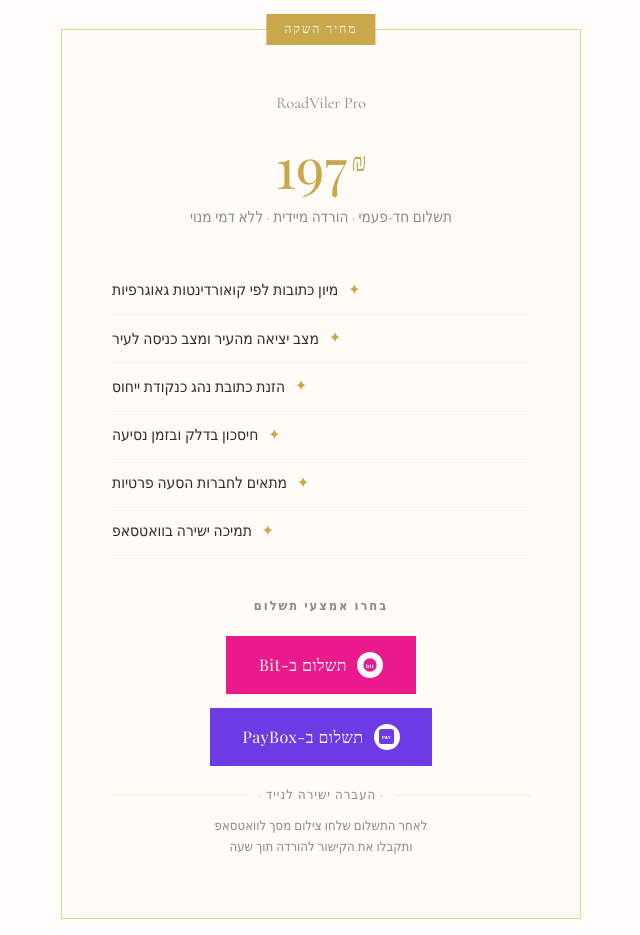
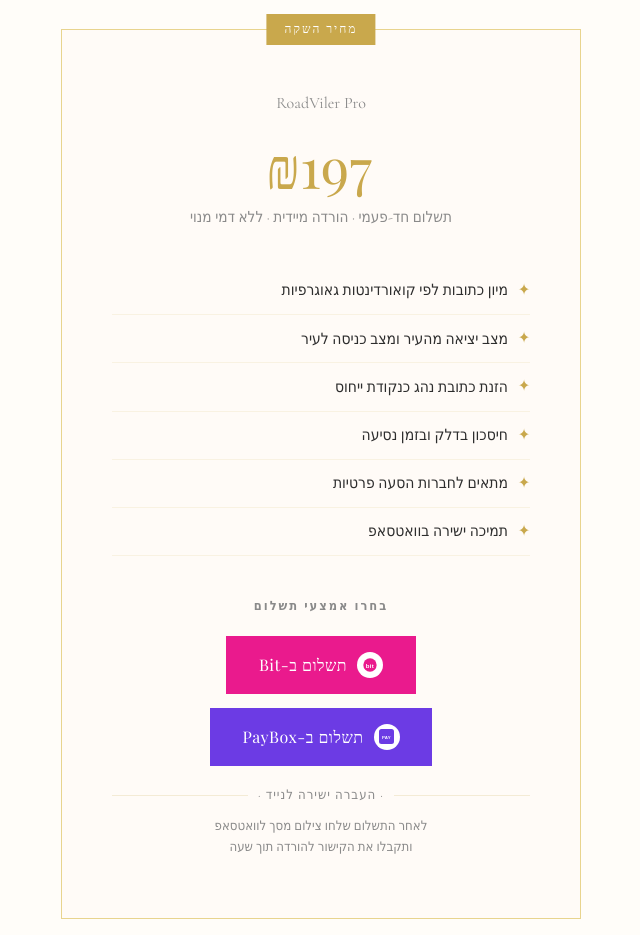
Before and after one commit to Support-Apps/roadviler-landing-page, a plain HTML site: page index.html in a window 1280 px wide. Shown: the part 2760-3695 px from the top of the page, without its empty margins (319-959 px from the left). Drawn offline with nearby package versions, Linux system fonts and the light colour scheme.

Commit message:
Add files via upload

```diff
--- a/index.html
+++ b/index.html
@@ -353,7 +353,7 @@
     display: flex;
     align-items: center;
     gap: 10px;
-    justify-content: flex-end;
+    justify-content: flex-start;
   }
   .price-features li .check {
     color: var(--gold);
@@ -718,7 +718,7 @@
     <div class="price-badge">מחיר השקה</div>
     <p style="color: var(--text-light); font-size: 1rem; margin-bottom: 8px;">RoadViler Pro</p>
     <div class="price-tag">
-      <sup>₪</sup>197
+      <sup></sup>₪197
     </div>
     <p class="price-sub">
       תשלום חד-פעמי · הורדה מיידית · ללא דמי מנוי
```
